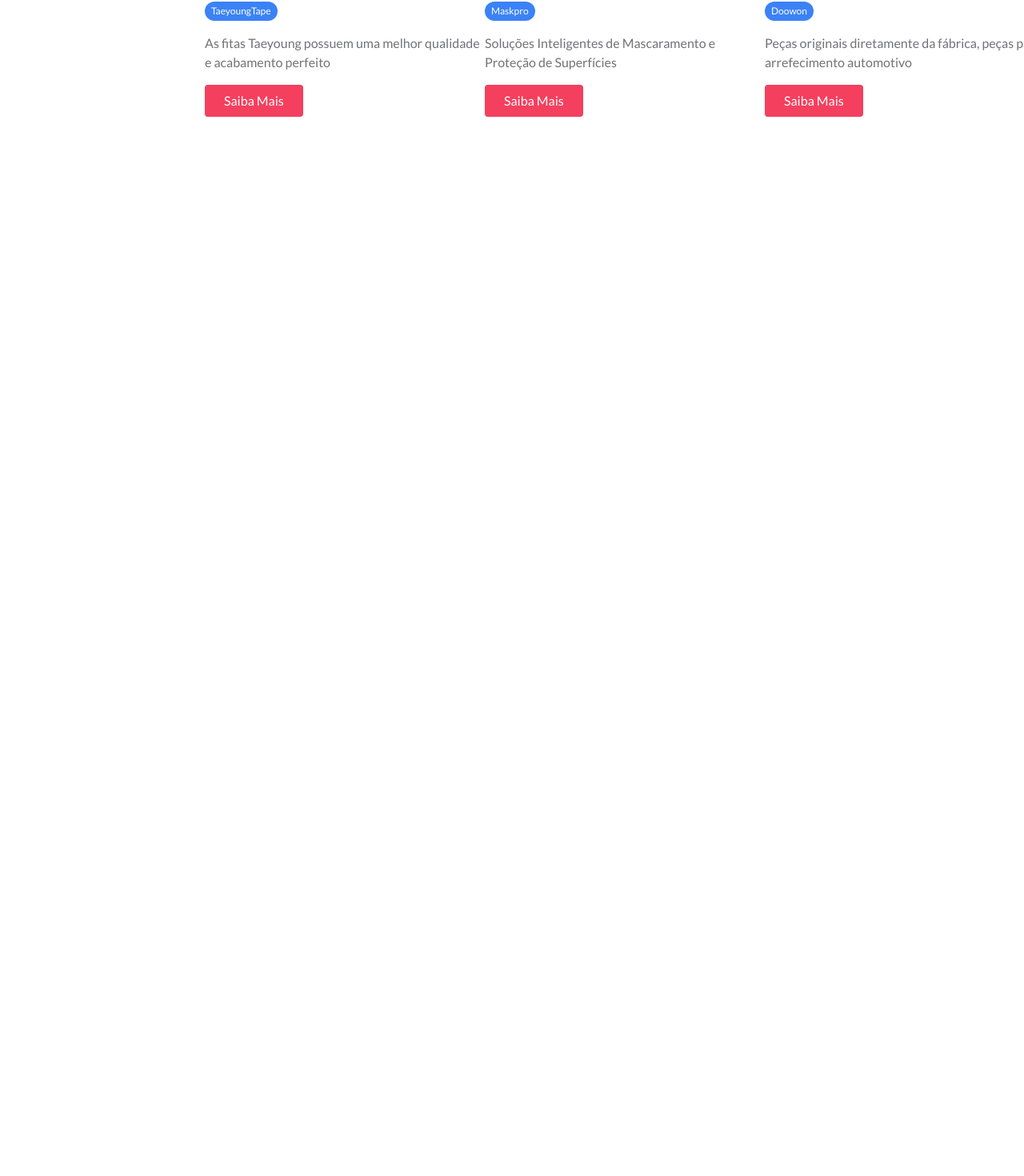
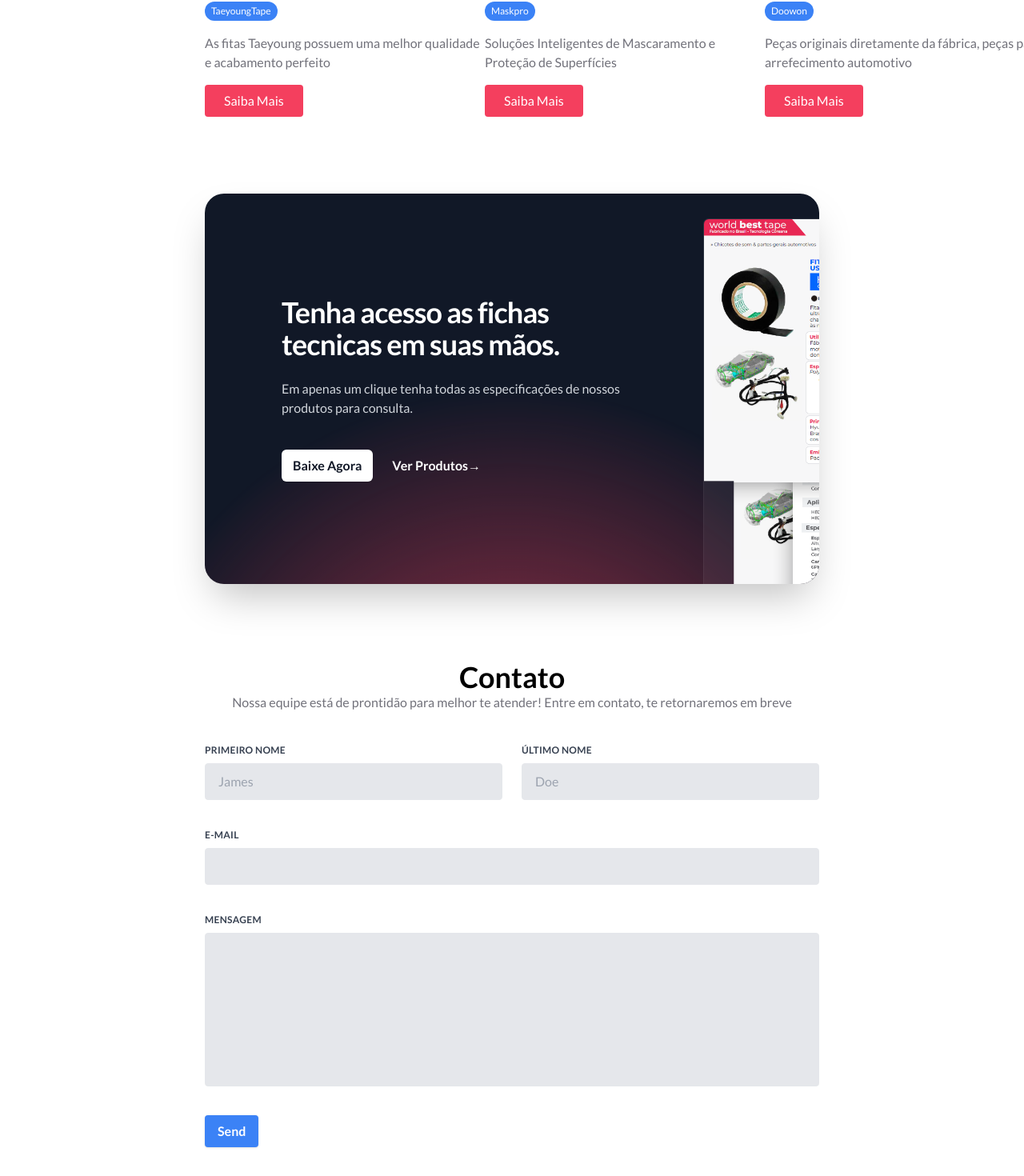
Before and after one commit to SirD007/SiteTaeyoung, a React (Vite) app: page /home in a window 1280 px wide. Shown: the part 2384-3854 px from the top of the page at 80% size. Before the commit the page ends 2530 px from the top, so only its background shows below. Built offline with nearby package versions, Linux system fonts and the light colour scheme.

Commit message:
contact section

```diff
--- a/src/pages/Home.jsx
+++ b/src/pages/Home.jsx
@@ -199,10 +199,84 @@
           </div>
         </section>
 
-        <section>
+        <section className='px-[20%] flex flex-col'>
 
-          <div>
+        <div class="bg-white">
+          <div class="mx-auto max-w-7xl py-24">
+            <div class="relative isolate overflow-hidden bg-gray-900 px-6 pt-16 shadow-2xl sm:rounded-3xl sm:px-16 md:pt-24 lg:flex lg:gap-x-20 lg:px-24 lg:pt-0">
+              <svg viewBox="0 0 1024 1024" class="absolute top-1/2 left-1/2 -z-10 h-[64rem] w-[64rem] -translate-y-1/2 [mask-image:radial-gradient(closest-side,white,transparent)] sm:left-full sm:-ml-80 lg:left-1/2 lg:ml-0 lg:translate-y-0 lg:-translate-x-1/2" aria-hidden="true">
+                <circle cx="512" cy="512" r="512" fill="url(#759c1415-0410-454c-8f7c-9a820de03641)" fill-opacity="0.7" />
+                <defs>
+                  <radialGradient id="759c1415-0410-454c-8f7c-9a820de03641">
+                    <stop stop-color="#f43f5e" />
+                    <stop offset="1" stop-color="#f43f5e" />
+                  </radialGradient>
+                </defs>
+              </svg>
+              <div className="mx-auto max-w-md text-center lg:mx-0 lg:flex-auto lg:py-32 lg:text-left">
+                <h2 className="font-heading text-3xl font-bold tracking-tight text-white sm:text-4xl">Tenha acesso as fichas tecnicas em suas mãos.</h2>
+                <p className="mt-6 text-gray-300">Em apenas um clique tenha todas as especificações de nossos produtos para consulta.</p>
+                <div className="mt-10 flex items-center justify-center gap-x-6 lg:justify-start">
+                  <a href="#" className="rounded-md bg-white px-3.5 py-1.5 text-base font-semibold leading-7 text-gray-900 shadow-sm hover:bg-gray-100 focus-visible:outline focus-visible:outline-2 focus-visible:outline-offset-2 focus-visible:outline-white">Baixe Agora</a>
+                  <a href="#" className="text-base font-semibold leading-7 text-white">Ver Produtos<span aria-hidden="true">→</span></a>
+                </div>
+              </div>
+              <div className="relative mt-16 h-80 lg:mt-8">
+                <img className="absolute top-0 left-0 w-[28rem] max-w-none rounded-md bg-white/5 ring-1 ring-white/10" src="src/assets/datasheet.png" alt="App screenshot" width="1824" height="1080"></img>
+              </div>
+            </div>
+          </div>
+        </div>
 
+        </section>
+
+        <section className='px-[20%] mb-[150px] flex flex-col'>
+
+          <div className='flex flex-col'>
+            <div className='flex flex-col'>
+              <span className='text-4xl font-heading text-center font-bold'>Contato</span>
+              <span className='text-zinc-500 text-center'>Nossa equipe está de prontidão para melhor te atender! Entre em contato, te retornaremos em breve</span>
+            </div>
+            <form class="w-full mt-10">
+            <div class="flex flex-wrap -mx-3 mb-6">
+              <div class="w-full md:w-1/2 px-3 mb-6 md:mb-0">
+                <label class="block uppercase tracking-wide text-gray-700 text-xs font-bold mb-2" for="grid-first-name">
+                  Primeiro Nome
+                </label>
+                <input class="appearance-none block w-full bg-gray-200 text-gray-700 border border-gray-200 rounded py-3 px-4 mb-3 leading-tight focus:outline-none focus:border-gray-500 focus:bg-white" id="grid-first-name" type="text" placeholder="James"></input>
+              </div>
+              <div class="w-full md:w-1/2 px-3">
+                <label class="block uppercase tracking-wide text-gray-700 text-xs font-bold mb-2" for="grid-last-name">
+                  Último Nome
+                </label>
+                <input class="appearance-none block w-full bg-gray-200 text-gray-700 border border-gray-200 rounded py-3 px-4 leading-tight focus:outline-none focus:bg-white focus:border-gray-500" id="grid-last-name" type="text" placeholder="Doe"></input>
+              </div>
+            </div>
+            <div class="flex flex-wrap -mx-3 mb-6">
+              <div class="w-full px-3">
+                <label class="block uppercase tracking-wide text-gray-700 text-xs font-bold mb-2" for="grid-password">
+                  E-mail
+                </label>
+                <input class="appearance-none block w-full bg-gray-200 text-gray-700 border border-gray-200 rounded py-3 px-4 mb-3 leading-tight focus:outline-none focus:bg-white focus:border-gray-500" id="email" type="email"></input>
+              </div>
+            </div>
+            <div class="flex flex-wrap -mx-3 mb-6">
+              <div class="w-full px-3">
+                <label class="block uppercase tracking-wide text-gray-700 text-xs font-bold mb-2" for="grid-password">
+                  Mensagem
+                </label>
+                <textarea class=" no-resize appearance-none block w-full bg-gray-200 text-gray-700 border border-gray-200 rounded py-3 px-4 mb-3 leading-tight focus:outline-none focus:bg-white focus:border-gray-500 h-48 resize-none" id="message"></textarea>
+              </div>
+            </div>
+            <div class="md:flex md:items-center">
+              <div class="md:w-1/3">
+                <button class="shadow bg-primaryBlue hover:opacity-90 focus:shadow-outline focus:outline-none text-white font-bold py-2 px-4 rounded" type="button">
+                  Send
+                </button>
+              </div>
+              <div class="md:w-2/3"></div>
+            </div>
+            </form>
           </div>
 
         </section>
```
Also changed, not shown: src/assets/datasheet.png (added).
